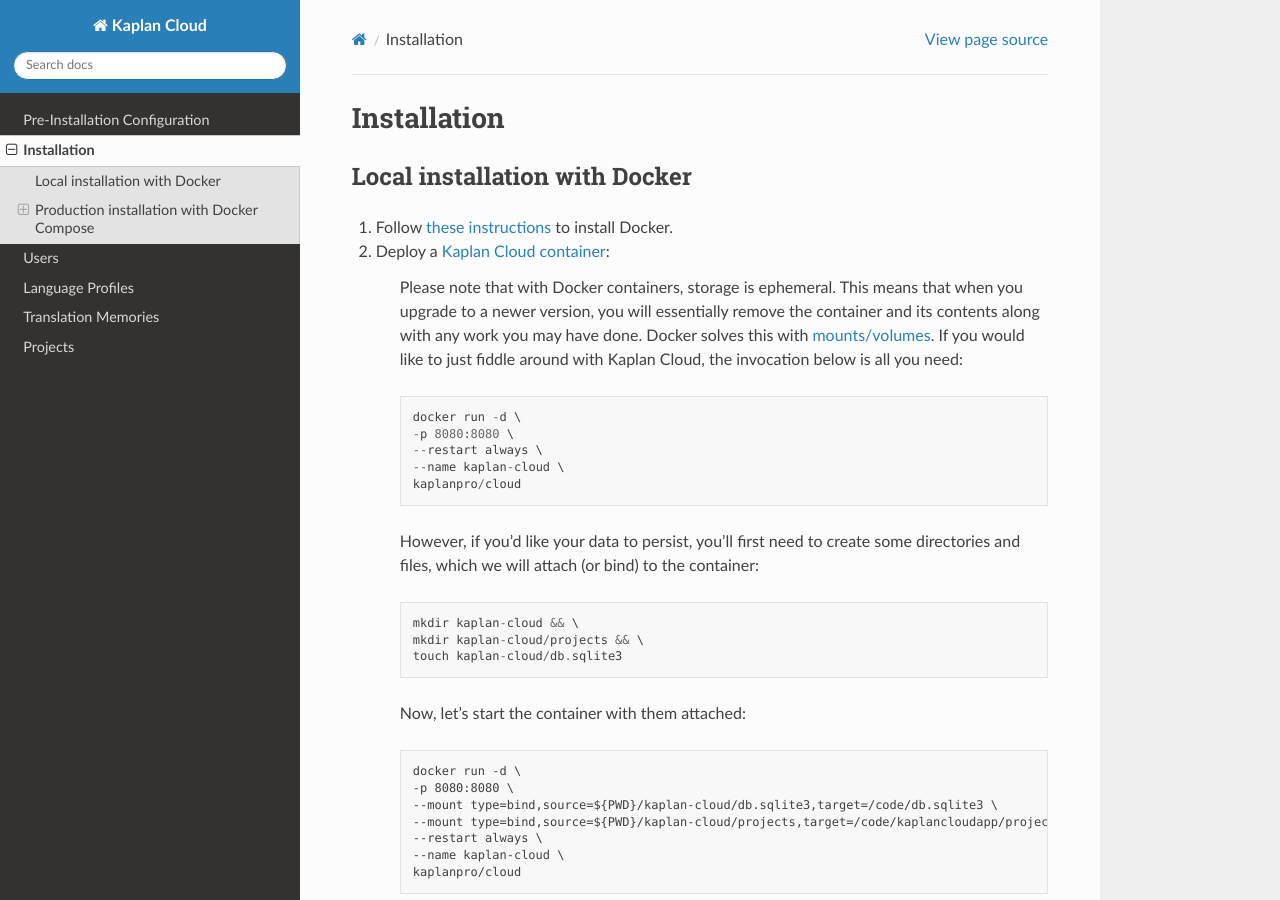
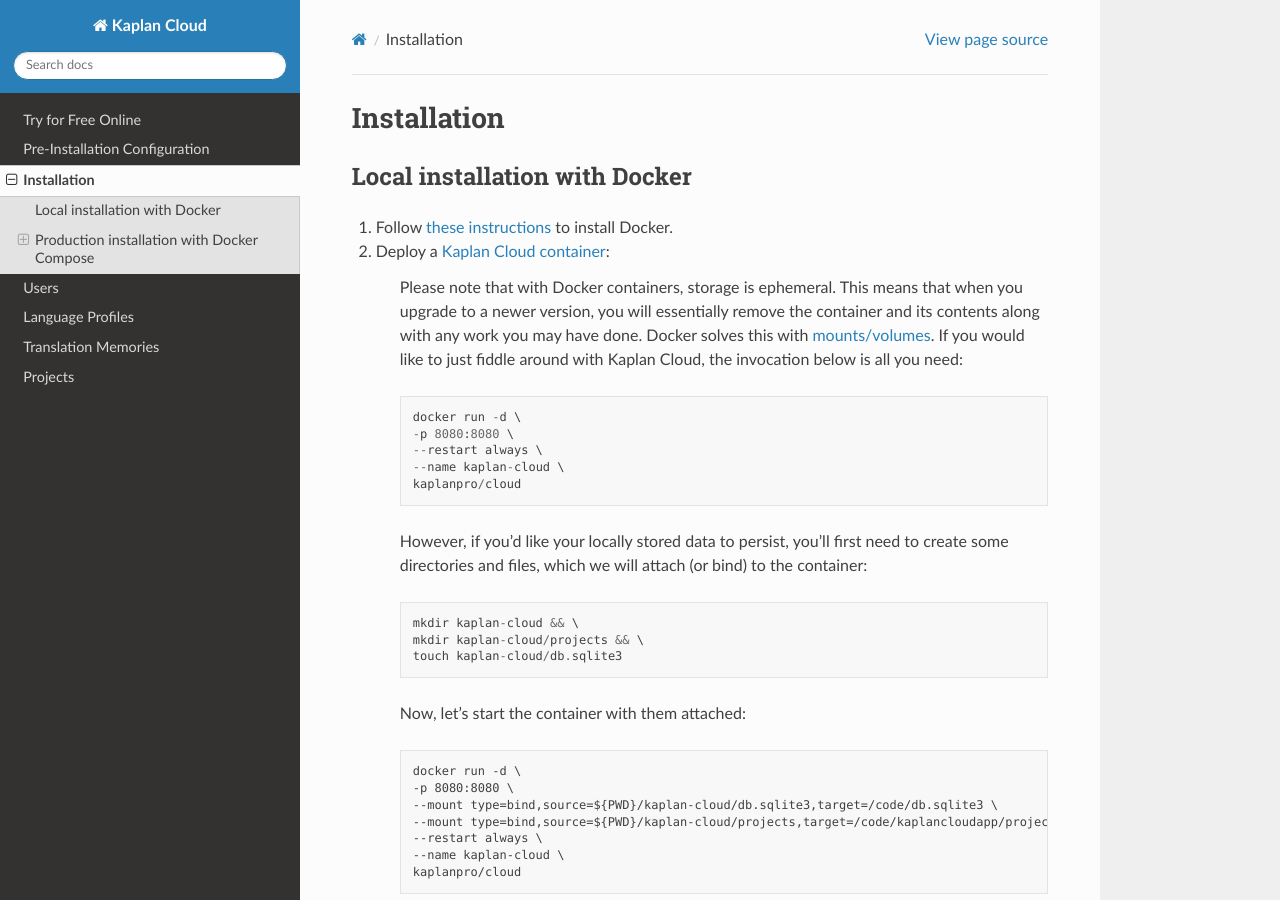
Before and after one commit to kaplanPRO/kaplan-cloud, a Sphinx documentation site: the page built from docs/source/installation.rst, in a window 1280 px wide and 900 px high. Built offline with Sphinx 7.4.7 and the Read the Docs theme 2.0.0, drawn with Linux system fonts in a browser that asks for light colours.

Commit message:
:memo: Update documentation
Add information on how to try Kaplan Cloud for free on GCP

```diff
--- a/docs/source/index.rst
+++ b/docs/source/index.rst
@@ -9,6 +9,7 @@
 .. toctree::
    :maxdepth: 3
 
+   try-for-free-online
    pre-installation-configuration
    installation
    users
--- a/docs/source/installation.rst
+++ b/docs/source/installation.rst
@@ -24,8 +24,9 @@
         --name kaplan-cloud \
         kaplanpro/cloud
 
-    However, if you'd like your data to persist, you'll first need to create
-    some directories and files, which we will attach (or bind) to the container:
+    However, if you'd like your locally stored data to persist, you'll first
+    need to create some directories and files, which we will attach (or bind)
+    to the container:
 
     .. code-block::
 
```
Also changed, not shown: docs/source/try-for-free-online.rst (added, +54 -0 lines), docs/source/_static/img/gcp-cloud-shell-createsuperuser.png (added), docs/source/_static/img/gcp-cloud-shell-preview-homepage.png (added), docs/source/_static/img/gcp-cloud-shell-preview-login.png (added), docs/source/_static/img/gcp-cloud-shell-run-kaplan-cloud.png (added), docs/source/_static/img/gcp-cloud-shell-web-preview-button.png (added), docs/source/_static/img/gcp-cloud-shell.png (added).
